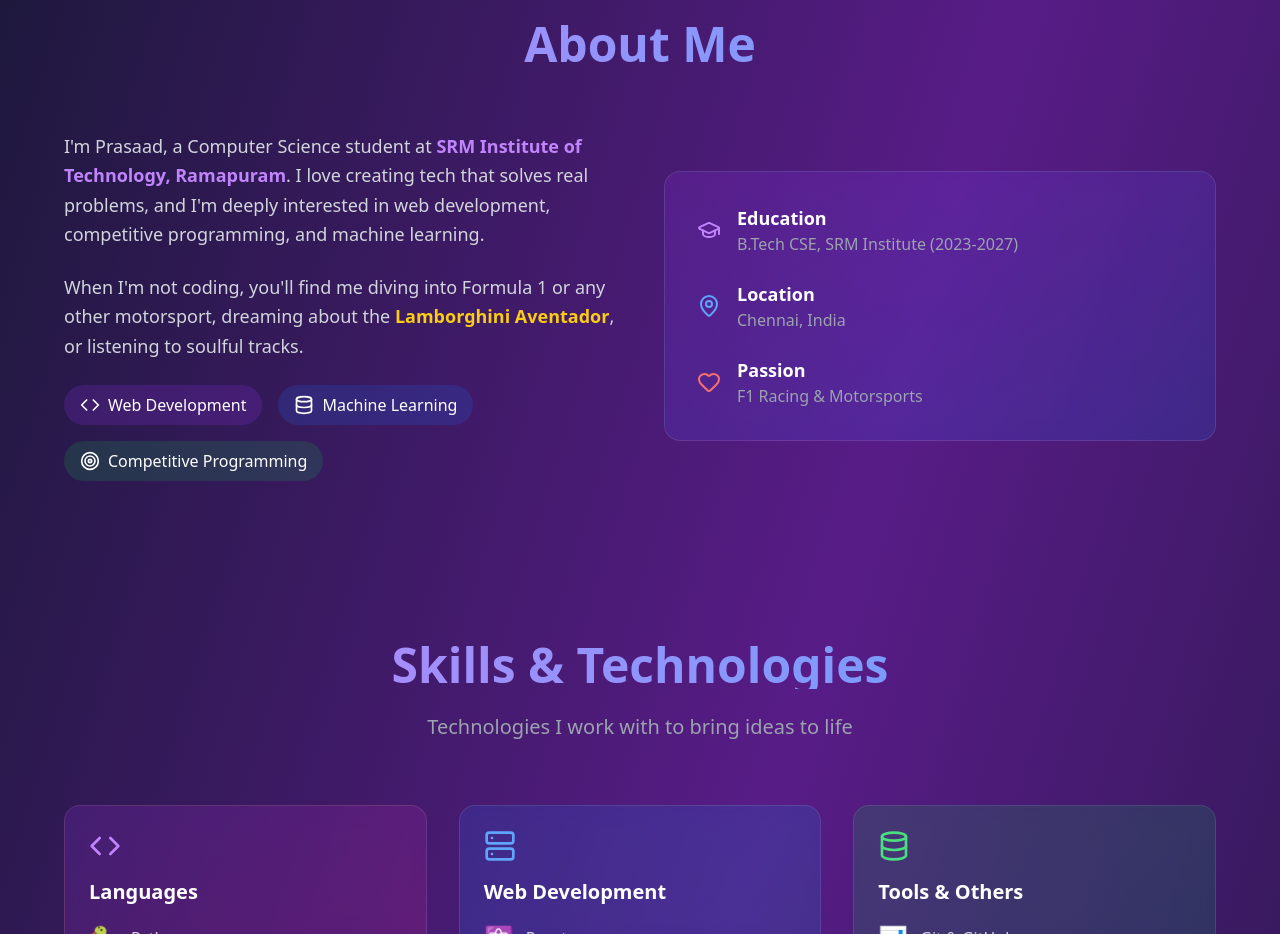
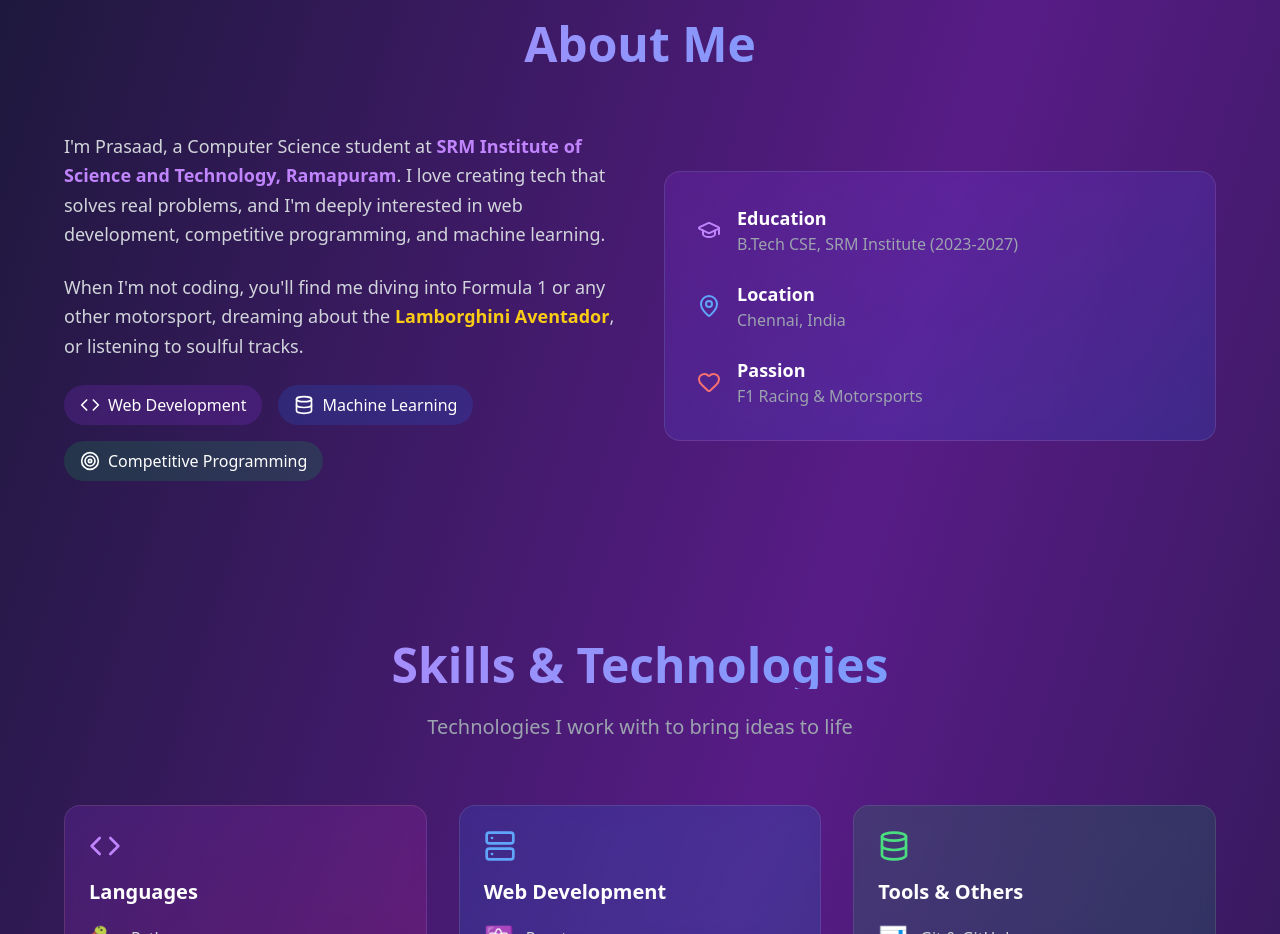
Before and after one commit to PI-Prasaad-Krishna/portfolio, a React (Vite) app: page / in a window 1280 px wide. Shown: the part 860-1794 px from the top of the page. Built offline with nearby package versions, Linux system fonts and the light colour scheme.

Commit message:
minor fix

```diff
--- a/src/App.jsx
+++ b/src/App.jsx
@@ -179,7 +179,7 @@ const Portfolio = () => {
           <div className="grid md:grid-cols-2 gap-12 items-center">
             <div className="space-y-6">
               <p className="text-lg text-gray-300 leading-relaxed">
-                I'm Prasaad, a Computer Science student at <span className="text-purple-400 font-semibold">SRM Institute of Technology, Ramapuram</span>.
+                I'm Prasaad, a Computer Science student at <span className="text-purple-400 font-semibold">SRM Institute of Science and Technology, Ramapuram</span>.
                 I love creating tech that solves real problems, and I'm deeply interested in web development, competitive programming, and machine learning.
               </p>
               <p className="text-lg text-gray-300 leading-relaxed">
```
